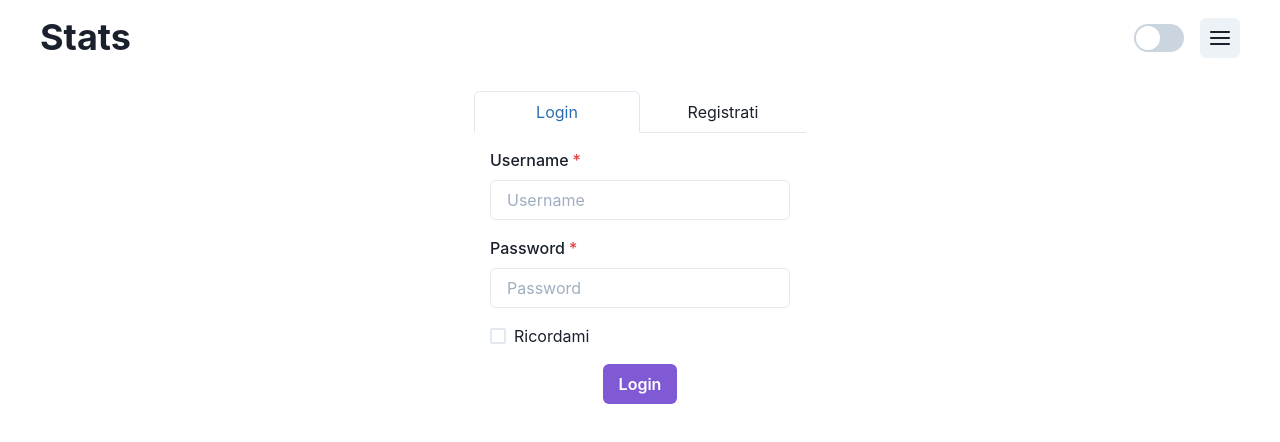
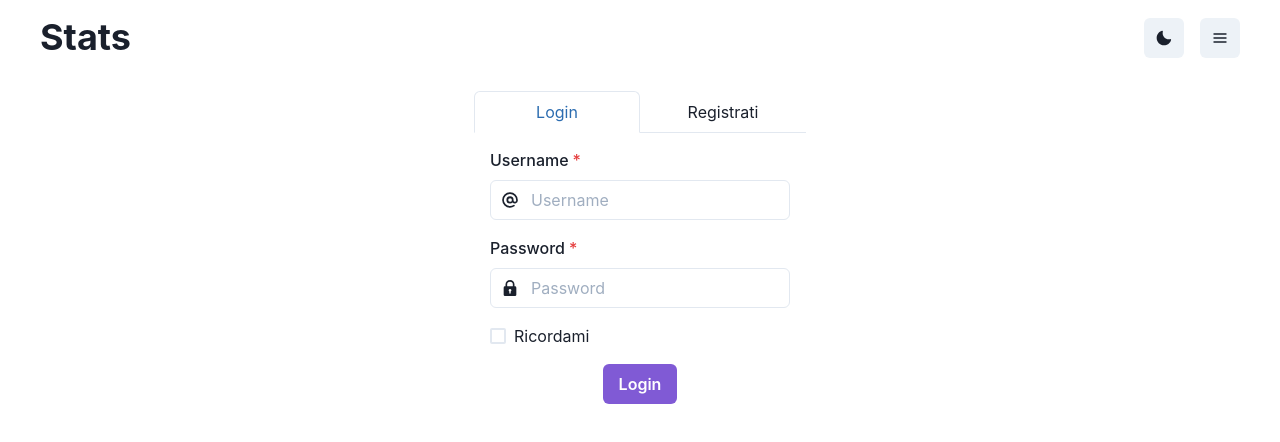
Before and after one commit to aldotestino/arduino-temp-hu-system, a React (Create React App) app in the folder client/: page / in a window 1280 px wide. Shown: the top 442 px of the page. Built offline with nearby package versions, Linux system fonts and the light colour scheme.

Commit message:
:gear: added form validation

```diff
--- a/client/src/api.ts
+++ b/client/src/api.ts
@@ -7,8 +7,8 @@ enum UserEndpoint {
 }
 
 interface UserResponse {
-  id?: string | undefined,
-  error?: string | undefined
+  id?: string,
+  error?: string
 }
 
 async function userApi(values: UserI, endpoint: UserEndpoint): Promise<UserResponse> {
--- a/client/src/components/ColorModeSwitcher.tsx
+++ b/client/src/components/ColorModeSwitcher.tsx
@@ -1,16 +1,20 @@
-import {useColorMode, Switch} from '@chakra-ui/react';
-import {colorScheme} from "../config";
+import {useMemo} from 'react';
+import {useColorMode, IconButton, Tooltip} from '@chakra-ui/react';
+import {MoonIcon, SunIcon} from '@chakra-ui/icons';
 
 function ColorModeSwitcher() {
+
   const {colorMode, toggleColorMode} = useColorMode();
+  const toolTipLabel = useMemo(() =>
+    colorMode === 'light' ? 'Dark Mode' : 'Light Mode', [colorMode]);
 
   return (
-    <Switch
-      size="lg"
-      isChecked={colorMode === 'dark'}
-      colorScheme={colorScheme}
-      onChange={toggleColorMode}
-    />
+    <Tooltip hasArrow label={toolTipLabel}>
+      <IconButton aria-label="color-switcher"
+                  icon={colorMode === 'light' ? <MoonIcon /> : <SunIcon />}
+                  onClick={toggleColorMode}
+                  />
+    </Tooltip>
   );
 }
 
--- a/client/src/components/Form.tsx
+++ b/client/src/components/Form.tsx
@@ -1,5 +1,15 @@
 import {ReactNode, useState} from "react";
-import {FormControl, FormLabel, Input, Button, Box, VStack} from '@chakra-ui/react';
+import {
+  FormControl,
+  FormLabel,
+  Input,
+  Button,
+  Box,
+  VStack,
+  InputGroup,
+  InputLeftElement,
+  FormErrorMessage
+} from '@chakra-ui/react';
 import {useForm} from "react-hook-form";
 import {colorScheme} from "../config";
 import {FieldI, UserI} from "../types";
@@ -14,7 +24,7 @@ interface FormProps {
 function Form({fields, onSubmit, submitLabel, children}: FormProps) {
 
   const [loading, setLoading] = useState(false);
-  const {register, handleSubmit, reset} = useForm<UserI>();
+  const {register, handleSubmit, reset, errors} = useForm<UserI>();
 
   return (
     <Box w={300}>
@@ -26,13 +36,46 @@ function Form({fields, onSubmit, submitLabel, children}: FormProps) {
       })}>
         <VStack spacing={4}>
           {fields.map((f,i) => (
-            <FormControl id={f.id} isRequired={f.required} key={i}>
+            <FormControl isInvalid={errors[f.id] ? true : false} isRequired={f.required} id={f.id} key={i}>
               <FormLabel>{f.label}</FormLabel>
-              <Input type={f.type} placeholder={f.label} name={f.id} ref={register} />
+              {f.icon ?
+              <InputGroup>
+                <InputLeftElement pointerEvents="none" children={f.icon} />
+                <Input type={f.type}
+                       placeholder={f.label}
+                       name={f.id}
+                       ref={register({
+                        required: {
+                          value: f.required,
+                          message: 'Questo campo è obbligatorio'
+                        },
+                        minLength: {
+                          value: f.minLength!,
+                          message: `Questo campo richiede almeno ${f.minLength} caratteri`
+                        }
+                      })}
+                      />
+              </InputGroup> :
+                <Input type={f.type}
+                       placeholder={f.label}
+                       name={f.id}
+                       ref={register({
+                         required: {
+                           value: f.required,
+                           message: 'Questo campo è obbligatorio'
+                         },
+                         minLength: {
+                           value: f.minLength!,
+                           message: `Questo campo richiede almeno ${f.minLength} caratteri`
+                         }
+                       })}
+                       />
+              }
+              <FormErrorMessage>{errors[f.id]?.message}</FormErrorMessage>
             </FormControl>
           ))}
           {children}
-          <Button isLoading={loading} colorScheme={colorScheme} type="submit">{submitLabel}</Button>
+          <Button isDisabled={errors.password !== undefined || errors.username !== undefined} isLoading={loading} colorScheme={colorScheme} type="submit">{submitLabel}</Button>
         </VStack>
       </form>
     </Box>
--- a/client/src/components/Login.tsx
+++ b/client/src/components/Login.tsx
@@ -1,5 +1,6 @@
 import {useState} from 'react';
 import {useToast, Checkbox} from '@chakra-ui/react';
+import {AtSignIcon, LockIcon} from '@chakra-ui/icons';
 import Form from "./Form";
 import {colorScheme} from "../config";
 import {FieldI, UserI} from '../types';
@@ -10,13 +11,17 @@ const fields: Array<FieldI> = [
     id: 'username',
     label: 'Username',
     required: true,
-    type: 'text'
+    type: 'text',
+    minLength: 3,
+    icon: <AtSignIcon />
   },
   {
     id: 'password',
     label: 'Password',
     required: true,
-    type: 'password'
+    type: 'password',
+    minLength: 5,
+    icon: <LockIcon />
   }
 ];
 
--- a/client/src/components/NavBar.tsx
+++ b/client/src/components/NavBar.tsx
@@ -1,5 +1,5 @@
 import {useRef} from 'react';
-import {Flex, Heading, Spacer, IconButton, useDisclosure, useMediaQuery} from '@chakra-ui/react';
+import {Flex, Heading, Spacer, IconButton, Tooltip, useDisclosure, useMediaQuery} from '@chakra-ui/react';
 import {HamburgerIcon} from '@chakra-ui/icons';
 import {Link as RouterLink} from 'react-router-dom';
 import ColorModeSwitcher from "./ColorModeSwitcher";
@@ -24,7 +24,9 @@ function NavBar({graphType, setGraphType, logout}: NavBarProps) {
         <Heading as={RouterLink} to="/">Stats</Heading>
         <Spacer />
         <ColorModeSwitcher />
-        <IconButton aria-label="menu" ml={4} icon={<HamburgerIcon w={6} h={6} />} ref={btnRef} onClick={onOpen} />
+        <Tooltip hasArrow label="Opzioni">
+          <IconButton aria-label="menu" ml={4} icon={<HamburgerIcon />} ref={btnRef} onClick={onOpen} />
+        </Tooltip>
       </Flex>
       <SideBar isOpen={isOpen} btnRef={btnRef} onClose={onClose} graphType={graphType} setGraphType={setGraphType} logout={logout} />
     </>
--- a/client/src/components/Register.tsx
+++ b/client/src/components/Register.tsx
@@ -1,4 +1,5 @@
 import {useToast} from '@chakra-ui/react';
+import {AtSignIcon, InfoOutlineIcon, LockIcon} from '@chakra-ui/icons';
 import {userApi, UserEndpoint} from '../api';
 import {FieldI, UserI} from '../types';
 import Form from "./Form";
@@ -8,25 +9,31 @@ const fields: Array<FieldI> = [
     id: 'name',
     label: 'Nome',
     required: false,
-    type: 'text'
+    type: 'text',
+    icon: <InfoOutlineIcon />
   },
   {
     id: 'surname',
     label: 'Cognome',
     required: false,
-    type: 'text'
+    type: 'text',
+    icon: <InfoOutlineIcon />
   },
   {
     id: 'username',
     label: 'Username',
     required: true,
-    type: 'text'
+    type: 'text',
+    minLength: 3,
+    icon: <AtSignIcon />
   },
   {
     id: 'password',
     label: 'Password',
     required: true,
-    type: 'password'
+    type: 'password',
+    minLength: 5,
+    icon: <LockIcon />
   }
 ];
 
--- a/client/src/types.ts
+++ b/client/src/types.ts
@@ -1,8 +1,12 @@
+import {ReactNode} from "react";
+
 export interface FieldI {
-  id: string,
+  id: keyof UserI,
   label: string,
   required: boolean,
-  type: string
+  type: string,
+  minLength?: number,
+  icon?: ReactNode,
 }
 
 export interface StatsI {
```
